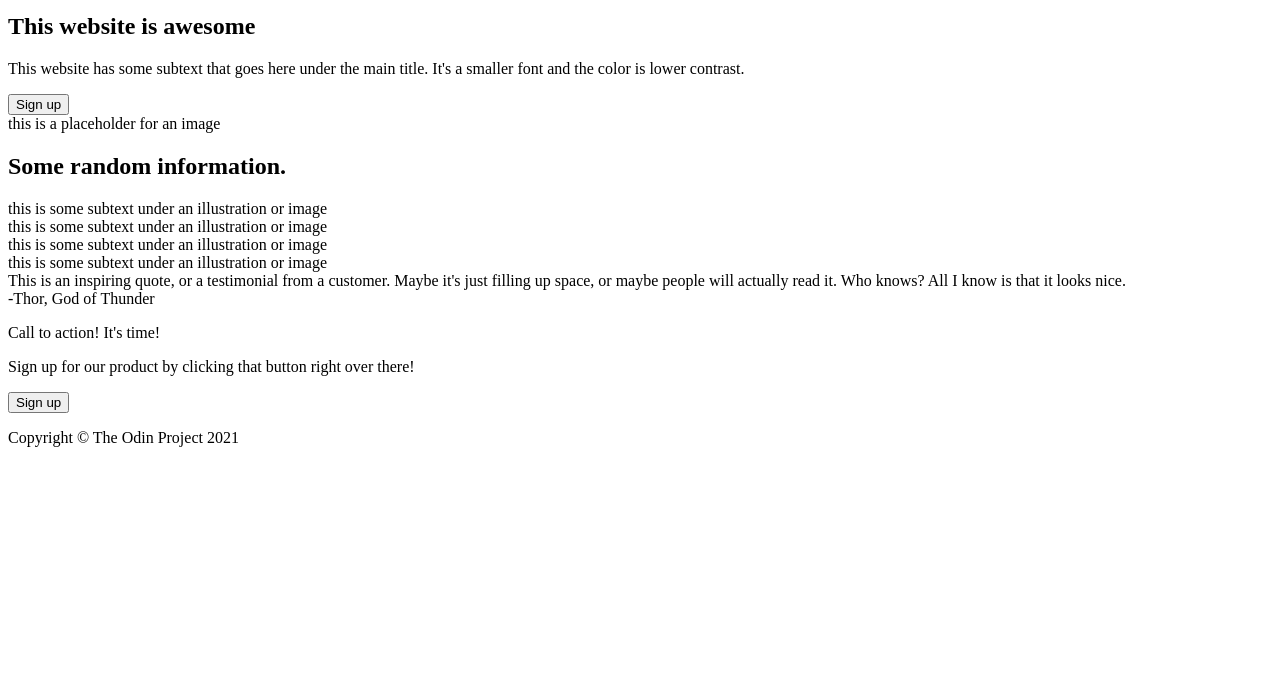
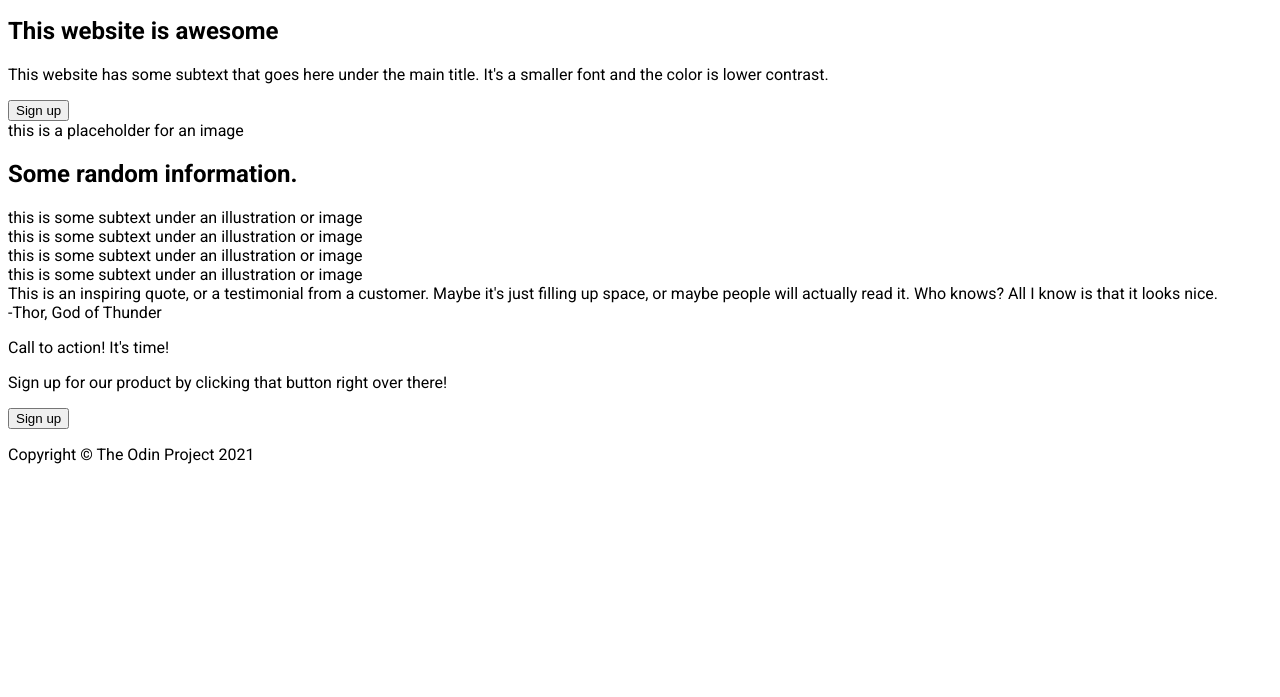
Before and after one commit to marcwalkr/landing-page, a plain HTML site: page index.html in a window 1280 px wide. Shown: the part 103-800 px from the top of the page. Drawn offline with Linux system fonts and the light colour scheme.

Commit message:
Add style.css and Roboto font

```diff
--- a/index.html
+++ b/index.html
@@ -4,6 +4,10 @@
   <meta charset="UTF-8">
   <meta name="viewport" content="width=device-width, initial-scale=1.0">
   <title>Odin Landing Page</title>
+  <link rel="stylesheet" href="style.css">
+  <link rel="preconnect" href="https://fonts.googleapis.com">
+  <link rel="preconnect" href="https://fonts.gstatic.com" crossorigin>
+  <link href="https://fonts.googleapis.com/css2?family=Roboto:ital,wght@0,100..900;1,100..900&display=swap" rel="stylesheet">
 </head>
 <body>
   <header>
--- /dev/null
+++ b/style.css
@@ -0,0 +1,3 @@
+body {
+  font-family: "Roboto", sans-serif;
+}
```
